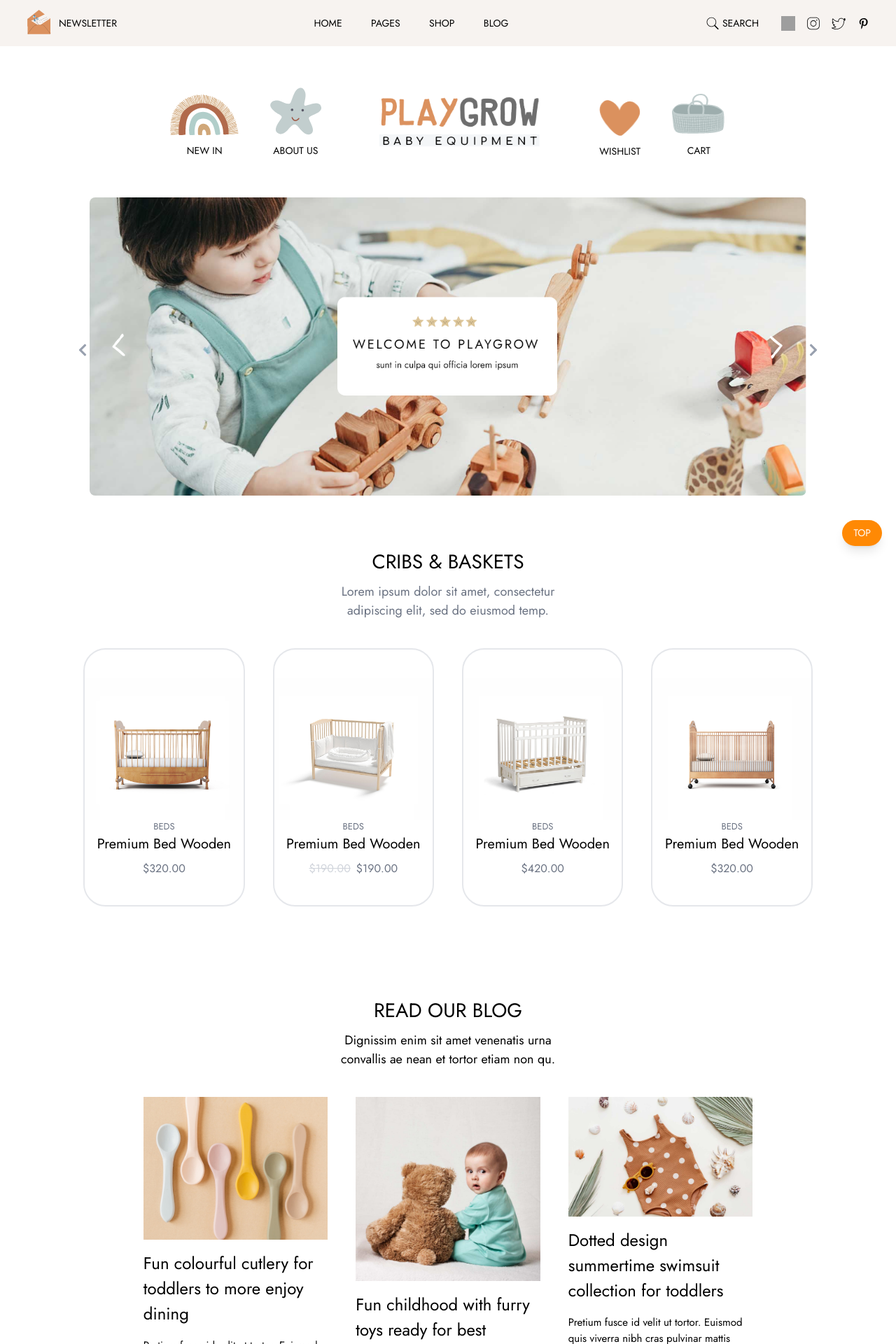
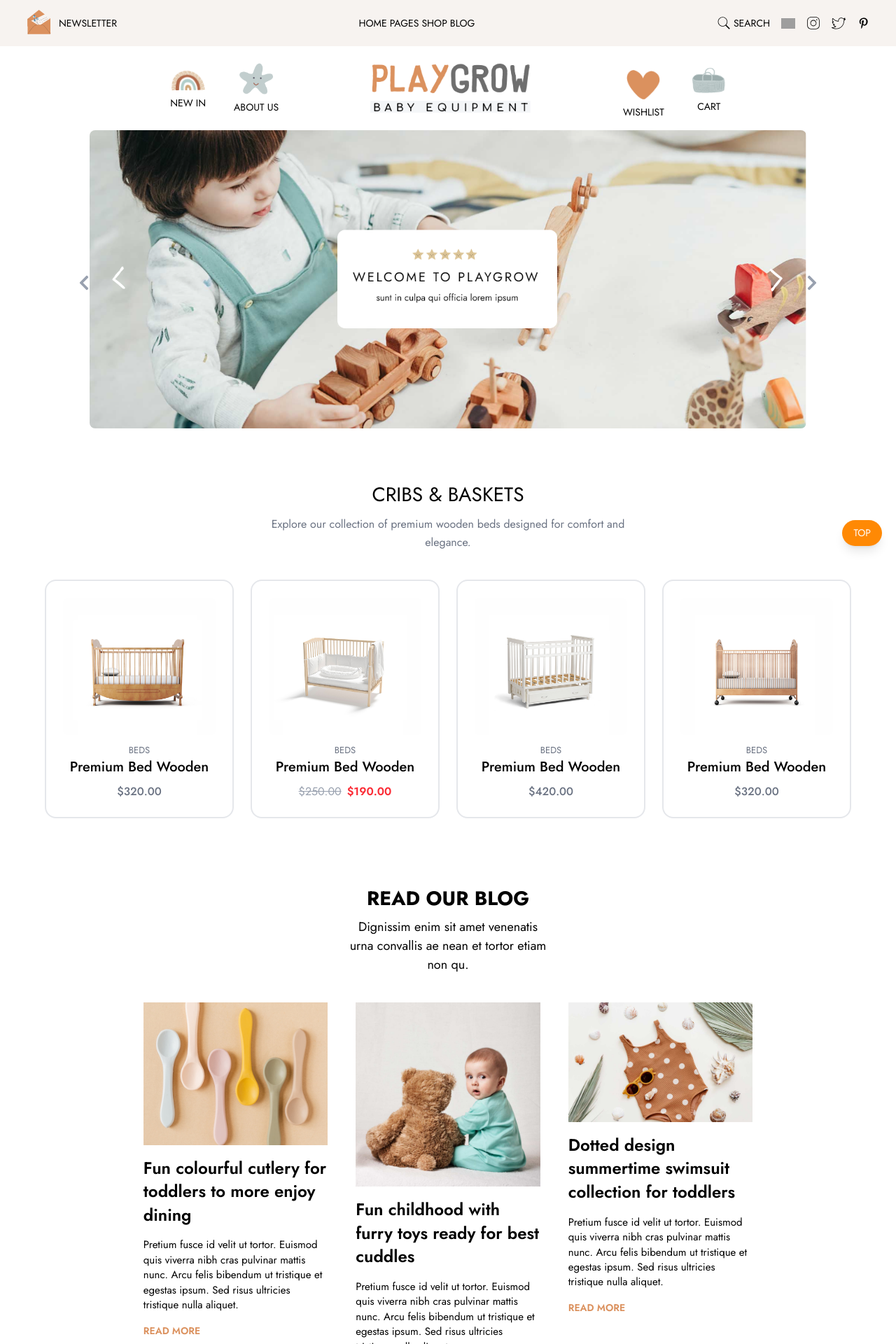
Before and after one commit to DhrubaDC1/playgrow-theme-react, a React (Vite) app: page / in a window 1280 px wide. Shown: the top 1920 px of the page at 70% size. Built offline with nearby package versions, Linux system fonts and the light colour scheme; grey boxes are pictures that could not be loaded.

Commit message:
ui: responsiveness

```diff
--- a/src/components/blog.jsx
+++ b/src/components/blog.jsx
@@ -21,24 +21,28 @@ const Blog = () => {
   ];
 
   return (
-    <div className="flex flex-col justify-center items-center py-[5%] gap-10 w-full">
-      <div className="flex flex-col justify-center items-center gap-2 max-w-[25%]">
-        <p className="text-[28px]">READ OUR BLOG</p>
-        <p className="text-[18px]">
+    <div className="flex flex-col justify-center items-center py-8 gap-10 w-full">
+      <div className="flex flex-col justify-center items-center gap-2 w-full md:max-w-[25%] px-4">
+        <p className="text-2xl md:text-[28px] font-bold">READ OUR BLOG</p>
+        <p className="text-base md:text-[18px] text-center">
           Dignissim enim sit amet venenatis urna convallis ae nean et tortor
           etiam non qu.
         </p>
       </div>
-      <div className="flex flex-row justify-center gap-10 px-[16%] text-start">
+      <div className="flex flex-col md:flex-row justify-center gap-10 px-4 md:px-[16%] text-start">
         {blogPosts.map((post, index) => (
           <div
             key={index}
-            className="flex flex-col justify-start items-start gap-4"
+            className="flex flex-col justify-start items-start gap-4 w-full md:w-auto"
           >
-            <img src={post.imgSrc} alt={`Blog ${index + 1}`} />
-            <p className="text-[24px]">{post.title}</p>
-            <p className="text-[15px]">{post.description}</p>
-            <button className="text-[#DB915E] font-semibold text-[14px]">
+            <img
+              src={post.imgSrc}
+              alt={`Blog ${index + 1}`}
+              className="w-full object-cover"
+            />
+            <p className="text-xl md:text-[24px] font-semibold">{post.title}</p>
+            <p className="text-sm md:text-[15px]">{post.description}</p>
+            <button className="text-[#DB915E] font-semibold text-xs md:text-[14px]">
               READ MORE
             </button>
           </div>
--- a/src/components/carousel.jsx
+++ b/src/components/carousel.jsx
@@ -14,8 +14,8 @@ const NextArrow = (props) => {
   const { onClick } = props;
   return (
     <FaChevronRight
-      className="absolute right-[-20px] top-1/2 -translate-y-1/2 cursor-pointer text-gray-400 text-xl"
       onClick={onClick}
+      className="absolute right-[-10px] md:right-[-20px] top-1/2 transform -translate-y-1/2 cursor-pointer text-gray-400 text-xl md:text-2xl z-10"
     />
   );
 };
@@ -24,8 +24,8 @@ const PrevArrow = (props) => {
   const { onClick } = props;
   return (
     <FaChevronLeft
-      className="absolute left-[-20px] top-1/2 -translate-y-1/2 cursor-pointer text-gray-400 text-xl"
       onClick={onClick}
+      className="absolute left-[-10px] md:left-[-20px] top-1/2 transform -translate-y-1/2 cursor-pointer text-gray-400 text-xl md:text-2xl z-10"
     />
   );
 };
@@ -43,14 +43,14 @@ const Carousel = () => {
   };
 
   return (
-    <div className="relative w-full px-[10%] mx-auto">
+    <div className="relative w-full px-4 md:px-[10%] mx-auto">
       <Slider {...settings}>
         {images.map((image, index) => (
           <div key={index} className="flex justify-center">
             <img
               src={image}
               alt={`Slide ${index + 1}`}
-              className="w-full rounded-lg"
+              className="w-full object-cover rounded-lg md:max-h-[500px]"
             />
           </div>
         ))}
--- a/src/components/cribs.jsx
+++ b/src/components/cribs.jsx
@@ -10,7 +10,7 @@ const Cribs = () => {
       img: "/assets/crib2.jpg",
       category: "BEDS",
       title: "Premium Bed Wooden",
-      originalPrice: "$190.00",
+      originalPrice: "$250.00",
       discountedPrice: "$190.00",
     },
     {
@@ -29,33 +29,44 @@ const Cribs = () => {
 
   return (
     <div className="flex flex-col justify-center items-center py-[5%] gap-10 w-full">
-      <div className="flex flex-col justify-center items-center gap-2 max-w-[25%]">
+      {/* Heading */}
+      <div className="flex flex-col justify-center items-center gap-2 max-w-[40%] text-center">
         <p className="text-[28px]">CRIBS & BASKETS</p>
-        <p className="text-[18px] text-gray-500">
-          Lorem ipsum dolor sit amet, consectetur adipiscing elit, sed do
-          eiusmod temp.
+        <p className="text-[16px] text-gray-500 leading-relaxed">
+          Explore our collection of premium wooden beds designed for comfort and
+          elegance.
         </p>
       </div>
-      <div className="flex flex-row justify-center gap-10">
+
+      {/* Grid Layout for Cribs */}
+      <div className="grid grid-cols-1 sm:grid-cols-2 lg:grid-cols-4 gap-6 w-[90%]">
         {cribData.map((crib, index) => (
           <div
             key={index}
-            className="flex flex-col justify-center items-center border-2 rounded-4xl border-gray-200 w-[18vw] py-10"
+            className="flex flex-col justify-center items-center border-2 rounded-2xl border-gray-200 p-6 hover:shadow-lg transition-shadow duration-300"
           >
-            <img src={crib.img} alt={crib.title} />
-            <p className="text-[13px] text-gray-500">{crib.category}</p>
-            <p className="text-[20px]">{crib.title}</p>
+            <img
+              src={crib.img}
+              alt={crib.title}
+              className="w-full rounded-lg"
+            />
+            <p className="text-[13px] text-gray-500 mt-3">{crib.category}</p>
+            <p className="text-[20px] font-medium">{crib.title}</p>
+
+            {/* Price Display */}
             {crib.discountedPrice ? (
               <div className="flex flex-row gap-2">
-                <p className="text-[16px] pt-2 text-gray-300 line-through">
+                <p className="text-[16px] pt-2 text-gray-400 line-through">
                   {crib.originalPrice}
                 </p>
-                <p className="text-[16px] pt-2 text-gray-500">
+                <p className="text-[16px] pt-2 text-red-500 font-semibold">
                   {crib.discountedPrice}
                 </p>
               </div>
             ) : (
-              <p className="text-[16px] pt-2 text-gray-500">{crib.price}</p>
+              <p className="text-[16px] pt-2 text-gray-500 font-medium">
+                {crib.price}
+              </p>
             )}
           </div>
         ))}
--- a/src/components/header.jsx
+++ b/src/components/header.jsx
@@ -1,26 +1,40 @@
 const Header = () => {
   return (
-    <div className="flex flex-row justify-between gap-10 h-[27vh] items-center px-[19%] w-full">
-      <div className="flex flex-col gap-3">
-        <img src="assets/rainbow.png" />
-        <p>NEW IN</p>
+    <div className="flex flex-col md:flex-row justify-between items-center gap-5 px-4 md:px-[19%] w-full py-4">
+      {/* Left Group: New In and About Us */}
+      <div className="flex flex-row gap-10 items-center">
+        <div className="flex flex-col gap-2 items-center">
+          <img src="assets/rainbow.png" alt="New In" className="w-12" />
+          <p className="text-sm">NEW IN</p>
+        </div>
+        <div className="flex flex-col gap-2 items-center">
+          <img src="assets/star.png" alt="About Us" className="w-12" />
+          <p className="text-sm">ABOUT US</p>
+        </div>
       </div>
-      <div className="flex flex-col gap-3">
-        <img src="assets/star.png" />
-        <p>ABOUT US</p>
+
+      {/* Center: Logo */}
+      <div className="flex flex-col items-center justify-center">
+        <img
+          src="assets/logo-main-img.png"
+          alt="Logo"
+          className="w-3/4 md:w-[75%]"
+        />
       </div>
-      <div className="flex flex-col items-center justify-center">
-        <img src="assets/logo-main-img.png" className="w-[75%]" />
-      </div>
-      <div className="flex flex-col gap-3">
-        <img src="assets/hearth.png" />
-        <p>WISHLIST</p>
-      </div>
-      <div className="flex flex-col gap-3">
-        <img src="assets/cart-empty-large.png" />
-        <p>CART</p>
+
+      {/* Right Group: Wishlist and Cart */}
+      <div className="flex flex-row gap-10 items-center">
+        <div className="flex flex-col gap-2 items-center">
+          <img src="assets/hearth.png" alt="Wishlist" className="w-12" />
+          <p className="text-sm">WISHLIST</p>
+        </div>
+        <div className="flex flex-col gap-2 items-center">
+          <img src="assets/cart-empty-large.png" alt="Cart" className="w-12" />
+          <p className="text-sm">CART</p>
+        </div>
       </div>
     </div>
   );
 };
+
 export default Header;
--- a/src/components/navbar.jsx
+++ b/src/components/navbar.jsx
@@ -6,37 +6,40 @@ import pinterestIcon from "/assets/pinterest.svg";
 
 const Navbar = () => {
   return (
-    <div className="bg-[#F7F3F0] flex flex-row justify-between items-center text-black px-5 w-full">
+    <div className="bg-[#F7F3F0] flex flex-col md:flex-row justify-between items-center text-black px-5 w-full">
       <div
         id="col-1"
-        className="flex flex-row px-4 gap-2 py-3 justify-center items-center"
+        className="flex flex-row px-4 gap-2 py-3 justify-center items-center w-full md:w-auto"
       >
-        <img src="assets/subscribe-icon.png" alt="" srcset="" />
+        <img src="assets/subscribe-icon.png" alt="Subscribe Icon" />
         <button className="cursor-pointer">NEWSLETTER</button>
       </div>
       <div
         id="col-2"
-        className="flex flex-row px-4 gap-1 w-[25%] items-center justify-between"
+        className="flex flex-row px-4 gap-1 items-center justify-center w-full md:w-[25%] py-3 md:py-0"
       >
         <button className="cursor-pointer">HOME</button>
         <button className="cursor-pointer">PAGES</button>
         <button className="cursor-pointer">SHOP</button>
         <button className="cursor-pointer">BLOG</button>
       </div>
-      <div id="col-3" className="flex flex-row px-4 gap-4">
-        <div className="flex flex-row gap-1">
-          <img src={searchIcon} className="w-5" />
+      <div
+        id="col-3"
+        className="flex flex-row px-4 gap-4 py-3 justify-center w-full md:w-auto"
+      >
+        <div className="flex flex-row gap-1 items-center">
+          <img src={searchIcon} className="w-5" alt="Search Icon" />
           <p>SEARCH</p>
         </div>
-        <div className="flex flex-row gap-1"></div>
-        <div className="flex flex-row gap-4 cursor-pointer">
-          <img src={fbIcon} className="w-5" />
-          <img src={igIcon} className="w-5" />
-          <img src={twitterIcon} className="w-5" />
-          <img src={pinterestIcon} className="w-5" />
+        <div className="flex flex-row gap-4 cursor-pointer items-center">
+          <img src={fbIcon} className="w-5" alt="Facebook Icon" />
+          <img src={igIcon} className="w-5" alt="Instagram Icon" />
+          <img src={twitterIcon} className="w-5" alt="Twitter Icon" />
+          <img src={pinterestIcon} className="w-5" alt="Pinterest Icon" />
         </div>
       </div>
     </div>
   );
 };
+
 export default Navbar;
```
Also changed, not shown: src/components/newArrival.jsx (+40 -24 lines), src/components/newsletter.jsx (+19 -14 lines).
